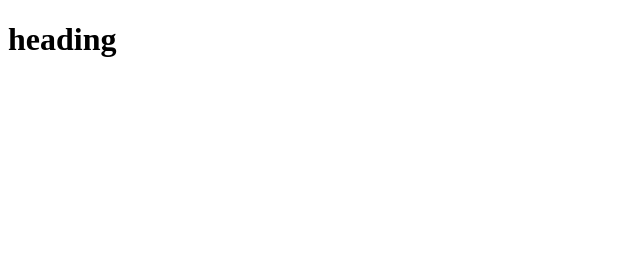
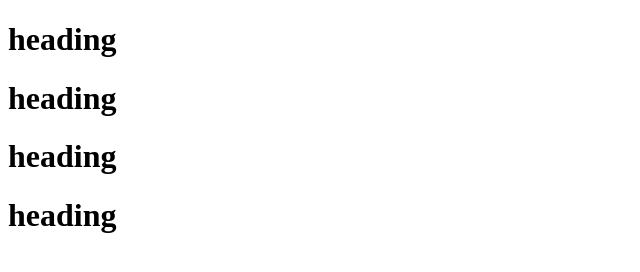
Before and after one commit to fluttry/mh-htmlclass, a plain HTML site: page index.html in a window 1280 px wide. Shown: the whole page, without its empty margins (0-640 px from the left). Drawn offline with Linux system fonts and the light colour scheme.

Commit message:
heading updated

```diff
--- a/index.html
+++ b/index.html
@@ -8,5 +8,8 @@
 </head>
 <body>
     <h1>heading</h1>
+    <h1>heading</h1>
+    <h1>heading</h1>
+    <h1>heading</h1>
 </body>
 </html>
```
